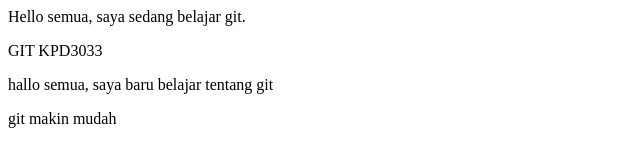
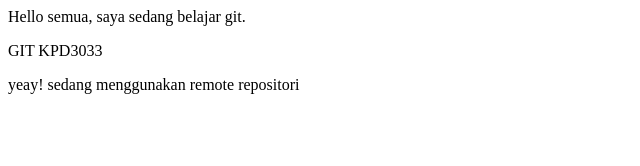
Before and after one commit to alyanajiha/projek01-html, a plain HTML site: page index.html in a window 1280 px wide. Shown: the whole page, without its empty margins (0-640 px from the left). Drawn offline with Linux system fonts and the light colour scheme.

Commit message:
mengubah tajuk dan teks pada body

```diff
--- a/index.html
+++ b/index.html
@@ -1,11 +1,11 @@
 <html>
     <head>
         <title>belajar git -project 01</title>
+        <title>belajar git: remote repositori</title>
     </head>
     <body>
         <p>Hello semua, saya sedang belajar git.</p>
         <p> GIT KPD3033 </p>
-        <p>hallo semua, saya baru belajar tentang git</p>
-        <p>git makin mudah</p>
+        <p>yeay! sedang menggunakan remote repositori</p>
     </body>
 </html>
```
